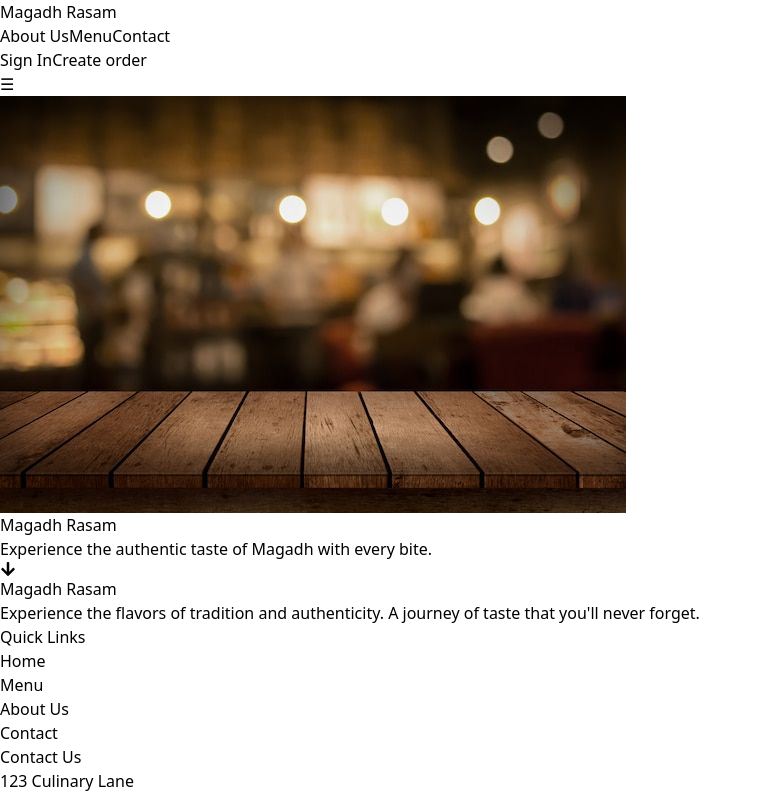
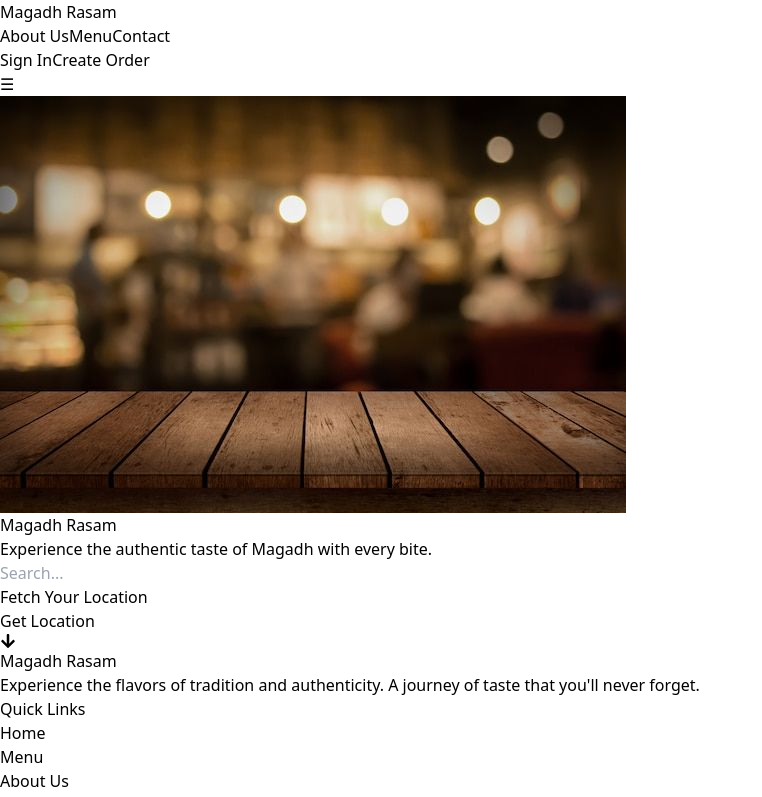
Before and after one commit to anandspaces/magadh-rasam, a React (Vite) app in the folder frontend/: page / in a window 1280 px wide. Shown: the top 797 px of the page, without its empty margins (0-762 px from the left). Built offline with nearby package versions, Linux system fonts and the light colour scheme.

Commit message:
added Location Fetcher and Search dishes

```diff
--- a/frontend/src/components/Header.tsx
+++ b/frontend/src/components/Header.tsx
@@ -1,68 +1,118 @@
+import { useState } from "react";
 import { useNavigate } from "react-router-dom";
 
 function Header() {
   const navigate = useNavigate();
+  const [isMobileMenuOpen, setIsMobileMenuOpen] = useState(false);
 
   return (
     <header className="flex items-center justify-between px-6 py-4 bg-white shadow-md">
       {/* Logo */}
-      <div className="text-2xl font-bold text-yellow-400 cursor-pointer" onClick={() => navigate('/')}>
+      <div
+        className="text-2xl font-bold text-yellow-400 cursor-pointer"
+        onClick={() => navigate("/")}
+      >
         Magadh Rasam
       </div>
 
-      {/* Navigation Links */}
+      {/* Desktop Navigation Links */}
       <nav className="hidden md:flex space-x-6">
         <button
           className="text-gray-700 font-medium hover:text-yellow-600 transition"
-          onClick={() => navigate('/')}
+          onClick={() => navigate("/")}
         >
           About Us
         </button>
         <button
           className="text-gray-700 font-medium hover:text-yellow-600 transition"
-          onClick={() => navigate('/')}
+          onClick={() => navigate("/")}
         >
           Menu
         </button>
         <button
           className="text-gray-700 font-medium hover:text-yellow-600 transition"
-          onClick={() => navigate('/')}
+          onClick={() => navigate("/")}
         >
           Contact
         </button>
       </nav>
 
-      {/* Authentication Buttons */}
-      <div className="space-x-4">
+      {/* Desktop Authentication Buttons */}
+      <div className="hidden md:flex space-x-4">
         <button
           className="rounded bg-yellow-400 px-4 py-2 font-medium text-white transition duration-150 ease-in-out hover:bg-yellow-600 hover:scale-105"
-          onClick={() => navigate('/login')}
+          onClick={() => navigate("/login")}
         >
           Sign In
         </button>
-        {/* <button
-          className="rounded bg-yellow-400 px-4 py-2 font-medium text-white transition duration-150 ease-in-out hover:bg-orange-600 hover:scale-105"
-          onClick={() => navigate('/register')}
-        >
-          Sign Up
-        </button> */}
         <button
           className="rounded bg-yellow-400 px-4 py-2 font-medium text-white transition duration-150 ease-in-out hover:bg-yellow-600 hover:scale-105"
-          onClick={() => navigate('/order')}
+          onClick={() => navigate("/order")}
         >
-          Create order
+          Create Order
         </button>
       </div>
 
-      {/* Mobile Menu */}
+      {/* Mobile Menu Button */}
       <div className="md:hidden">
         <button
-          className="text-yellow-400"
-          onClick={() => console.log("Toggle Mobile Menu")}
+          className="text-yellow-400 text-2xl focus:outline-none"
+          onClick={() => setIsMobileMenuOpen(!isMobileMenuOpen)}
         >
           ☰
         </button>
       </div>
+
+      {/* Mobile Menu (Dropdown) */}
+      {isMobileMenuOpen && (
+        <div className="absolute top-16 left-0 w-full bg-white shadow-md flex flex-col items-center space-y-4 py-4 z-50 md:hidden">
+          <button
+            className="text-gray-700 font-medium hover:text-yellow-600 transition"
+            onClick={() => {
+              navigate("/");
+              setIsMobileMenuOpen(false);
+            }}
+          >
+            About Us
+          </button>
+          <button
+            className="text-gray-700 font-medium hover:text-yellow-600 transition"
+            onClick={() => {
+              navigate("/");
+              setIsMobileMenuOpen(false);
+            }}
+          >
+            Menu
+          </button>
+          <button
+            className="text-gray-700 font-medium hover:text-yellow-600 transition"
+            onClick={() => {
+              navigate("/");
+              setIsMobileMenuOpen(false);
+            }}
+          >
+            Contact
+          </button>
+          <button
+            className="rounded bg-yellow-400 px-4 py-2 font-medium text-white transition duration-150 ease-in-out hover:bg-yellow-600 hover:scale-105"
+            onClick={() => {
+              navigate("/login");
+              setIsMobileMenuOpen(false);
+            }}
+          >
+            Sign In
+          </button>
+          <button
+            className="rounded bg-yellow-400 px-4 py-2 font-medium text-white transition duration-150 ease-in-out hover:bg-yellow-600 hover:scale-105"
+            onClick={() => {
+              navigate("/order");
+              setIsMobileMenuOpen(false);
+            }}
+          >
+            Create Order
+          </button>
+        </div>
+      )}
     </header>
   );
 }
--- /dev/null
+++ b/frontend/src/components/LocationFetcher.tsx
@@ -0,0 +1,66 @@
+import { useState } from "react";
+
+const API_KEY = "887804b857df80c908527bf9fb877df9"; // Replace with your API key
+
+const LocationFetcher: React.FC = () => {
+  const [location, setLocation] = useState<{ city: string; state: string } | null>(null);
+  const [error, setError] = useState<string | null>(null);
+
+  const fetchLocation = () => {
+    if ("geolocation" in navigator) {
+      navigator.geolocation.getCurrentPosition(
+        async (position) => {
+          const lat = position.coords.latitude;
+          const lon = position.coords.longitude;
+          try {
+            const response = await fetch(
+              `http://api.openweathermap.org/geo/1.0/reverse?lat=${lat}&lon=${lon}&limit=1&appid=${API_KEY}`
+            );
+            const data = await response.json();
+            console.log("data",data)
+            if (data.length > 0) {
+              setLocation({
+                city: data[0].name,
+                state: data[0].state,
+              });
+              setError(null);
+            } else {
+              setError("Location not found.");
+            }
+          } catch (err) {
+            setError("Failed to fetch location data.");
+          }
+        },
+        (err) => {
+          setError("GPS location access denied or unavailable.");
+          console.error("GPS Error:", err);
+        },
+        { enableHighAccuracy: true, timeout: 10000, maximumAge: 0 }
+      );
+    } else {
+      setError("Geolocation is not supported by your device.");
+    }
+  };
+
+  return (
+    <div className="p-4 border rounded shadow-md max-w-md mx-auto">
+      <h2 className="text-lg font-bold mb-2">Fetch Your Location</h2>
+      <button
+        onClick={fetchLocation}
+        className="bg-blue-500 text-white px-4 py-2 rounded-md hover:bg-blue-700 transition"
+      >
+        Get Location
+      </button>
+
+      {location && (
+        <div className="mt-4 text-gray-700">
+          <p><strong>Location:</strong> {location.city} ({location.state})</p>
+        </div>
+      )}
+
+      {error && <p className="text-red-500 mt-2">{error}</p>}
+    </div>
+  );
+};
+
+export default LocationFetcher;
--- a/frontend/src/components/Menu.tsx
+++ b/frontend/src/components/Menu.tsx
@@ -31,21 +31,18 @@ function Menu() {
       .then((response) => {
         setMenuItems(response.data);
       })
-      .catch((error) => {
+      .catch(async (error) => {
         console.error("Backend fetch failed. Fetching local data.", error);
-        return fetch("/data/menu_data.json")
-          .then((response) => {
-            if (!response.ok) {
-              throw new Error("Failed to fetch the local JSON file");
-            }
-            return response.json();
-          })
-          .then((data) => {
-            setMenuItems(data);
-          })
-          .catch((fallbackError) => {
-            console.error("Error fetching the local JSON file.", fallbackError);
-          });
+        try {
+          const response = await fetch("/data/menu_data.json");
+          if (!response.ok) {
+            throw new Error("Failed to fetch the local JSON file");
+          }
+          const data_1 = await response.json();
+          setMenuItems(data_1);
+        } catch (fallbackError) {
+          console.error("Error fetching the local JSON file.", fallbackError);
+        }
       })
       .finally(() => {
         setLoading(false);
--- /dev/null
+++ b/frontend/src/components/Search.tsx
@@ -0,0 +1,53 @@
+import { useState } from "react";
+
+interface Item {
+  id: number;
+  name: string;
+}
+
+const data: Item[] = [
+  { id: 1, name: "Apple" },
+  { id: 2, name: "Banana" },
+  { id: 3, name: "Orange" },
+  { id: 4, name: "Grapes" },
+];
+
+const SearchComponent: React.FC = () => {
+  const [searchTerm, setSearchTerm] = useState<string>("");
+
+  // Filter data only if searchTerm is not empty
+  const filteredData =
+    searchTerm.trim() === ""
+      ? []
+      : data.filter((item) =>
+          item.name.toLowerCase().includes(searchTerm.toLowerCase())
+        );
+
+  return (
+    <div className="p-4">
+      <input
+        type="text"
+        placeholder="Search..."
+        value={searchTerm}
+        onChange={(e) => setSearchTerm(e.target.value)}
+        className="border p-2 rounded-md w-full text-black"
+      />
+
+      {searchTerm.trim() !== "" && ( // Show list only when input is not empty
+        <ul className="mt-4">
+          {filteredData.length > 0 ? (
+            filteredData.map((item) => (
+              <li key={item.id} className="p-2 border-b">
+                {item.name}
+              </li>
+            ))
+          ) : (
+            <li className="text-gray-500">No results found</li>
+          )}
+        </ul>
+      )}
+    </div>
+  );
+};
+
+export default SearchComponent;
--- a/frontend/src/pages/Home.tsx
+++ b/frontend/src/pages/Home.tsx
@@ -4,6 +4,8 @@ import Navbar from "../components/Header";
 import { FaArrowDown } from "react-icons/fa";
 import Menu from "../components/Menu";
 import Footer from "../components/Footer";
+import SearchComponent from "../components/Search";
+import LocationFetcher from "../components/LocationFetcher";
 
 const Home = () => {
   const [fadeIn, setFadeIn] = useState(false);
@@ -48,6 +50,8 @@ const Home = () => {
                 Experience the authentic taste of Magadh with every bite.
               </span>
             </h1>
+            <SearchComponent />
+            <LocationFetcher />
           </div>
         </div>
 
--- a/frontend/src/pages/Register.tsx
+++ b/frontend/src/pages/Register.tsx
@@ -38,7 +38,7 @@ const Register = () => {
       });
       navigate("/");
     } catch (err) {
-      setError("Registration failed. Try again.",);
+      setError("Registration failed. Try again.");
     }
   };
 
```
